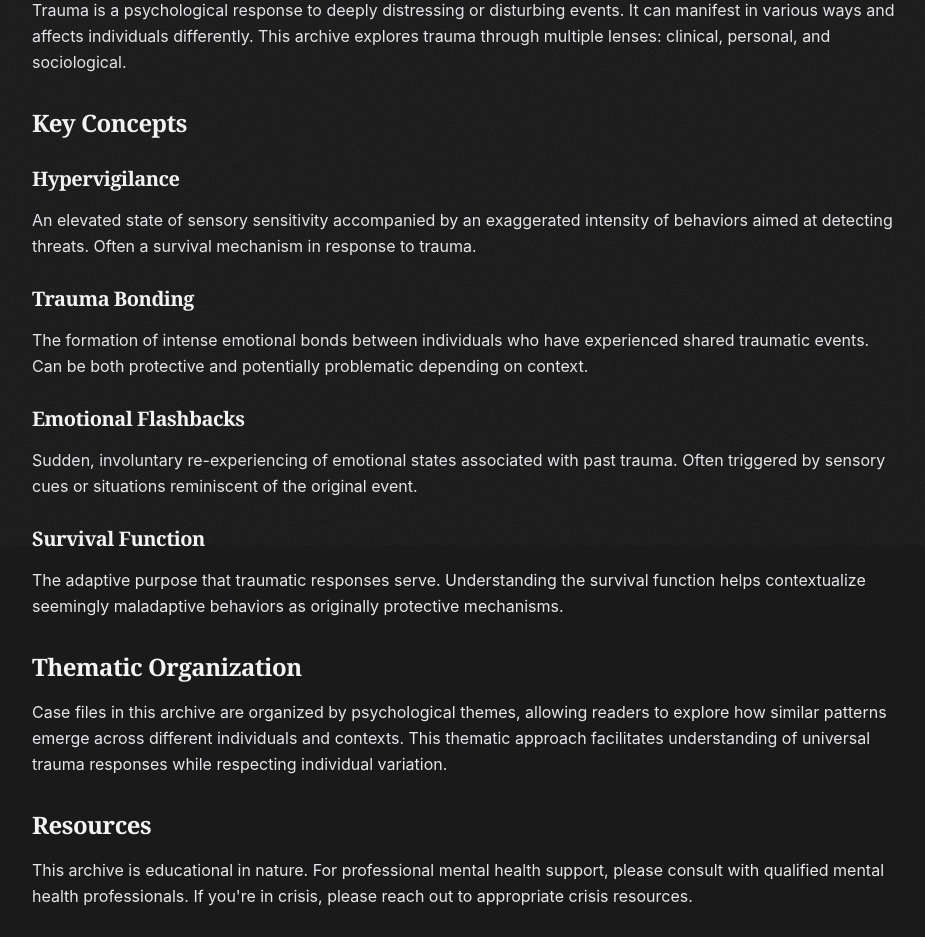
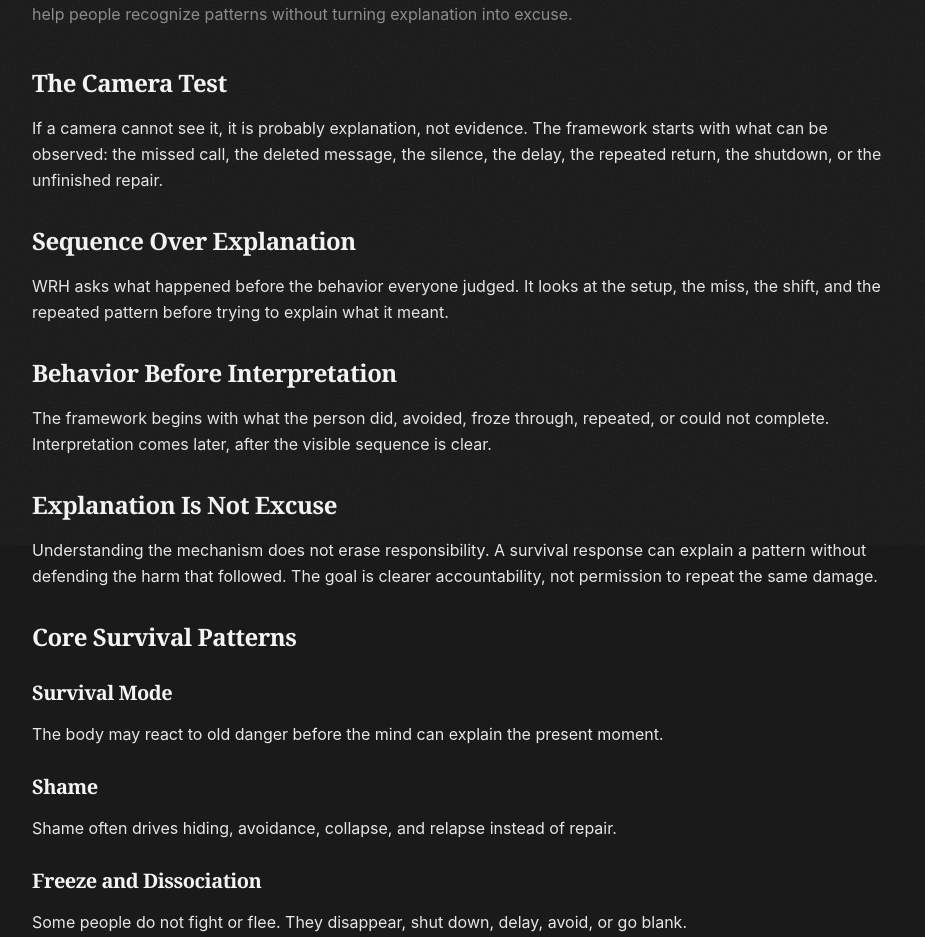
Before and after one commit to Mave9055/trauma-archive, a Next.js app: page /psychology in a window 1280 px wide. Shown: the part 255-1192 px from the top of the page, without its empty margins (176-1101 px from the left). Built offline with nearby package versions, Linux system fonts and the light colour scheme.

Commit message:
Rebrand WRH framework page

```diff
--- a/app/psychology/page.tsx
+++ b/app/psychology/page.tsx
@@ -1,77 +1,78 @@
 export const metadata = {
-  title: 'Psychology | Trauma Archive',
-  description: 'Psychological frameworks and concepts used in the archive.',
+  title: 'WRH Framework | From the Storm to the Fire',
+  description: 'The What Really Happened framework explains survival behavior through sequence, observation, and plain language.',
 };
 
 export default function PsychologyPage() {
   return (
     <div className="max-w-4xl mx-auto px-4 py-12">
       <h1 className="text-4xl font-serif font-bold text-ember mb-4 documentary-header">
-        Psychological Framework
+        What Really Happened Framework
       </h1>
+
+      <p className="text-ash mb-10 max-w-3xl leading-relaxed">
+        The What Really Happened framework is a plain-language method for looking at survival behavior through sequence, observation, and mechanism instead of instant moral judgment. It was built to help people recognize patterns without turning explanation into excuse.
+      </p>
 
       <div className="prose-content space-y-8">
         <section>
-          <h2>Understanding Trauma</h2>
+          <h2>The Camera Test</h2>
           <p>
-            Trauma is a psychological response to deeply distressing or disturbing events. It can manifest in various ways
-            and affects individuals differently. This archive explores trauma through multiple lenses: clinical, personal,
-            and sociological.
+            If a camera cannot see it, it is probably explanation, not evidence. The framework starts with what can be observed: the missed call, the deleted message, the silence, the delay, the repeated return, the shutdown, or the unfinished repair.
           </p>
         </section>
 
         <section>
-          <h2>Key Concepts</h2>
+          <h2>Sequence Over Explanation</h2>
+          <p>
+            WRH asks what happened before the behavior everyone judged. It looks at the setup, the miss, the shift, and the repeated pattern before trying to explain what it meant.
+          </p>
+        </section>
 
+        <section>
+          <h2>Behavior Before Interpretation</h2>
+          <p>
+            The framework begins with what the person did, avoided, froze through, repeated, or could not complete. Interpretation comes later, after the visible sequence is clear.
+          </p>
+        </section>
+
+        <section>
+          <h2>Explanation Is Not Excuse</h2>
+          <p>
+            Understanding the mechanism does not erase responsibility. A survival response can explain a pattern without defending the harm that followed. The goal is clearer accountability, not permission to repeat the same damage.
+          </p>
+        </section>
+
+        <section>
+          <h2>Core Survival Patterns</h2>
           <div className="space-y-4">
             <div>
-              <h3>Hypervigilance</h3>
-              <p>
-                An elevated state of sensory sensitivity accompanied by an exaggerated intensity of behaviors aimed at
-                detecting threats. Often a survival mechanism in response to trauma.
-              </p>
+              <h3>Survival Mode</h3>
+              <p>The body may react to old danger before the mind can explain the present moment.</p>
             </div>
-
+            <div>
+              <h3>Shame</h3>
+              <p>Shame often drives hiding, avoidance, collapse, and relapse instead of repair.</p>
+            </div>
+            <div>
+              <h3>Freeze and Dissociation</h3>
+              <p>Some people do not fight or flee. They disappear, shut down, delay, avoid, or go blank.</p>
+            </div>
             <div>
               <h3>Trauma Bonding</h3>
-              <p>
-                The formation of intense emotional bonds between individuals who have experienced shared traumatic events.
-                Can be both protective and potentially problematic depending on context.
-              </p>
+              <p>Pain and attachment can become fused when love, fear, relief, and rejection repeat in the same relationship.</p>
             </div>
-
             <div>
               <h3>Emotional Flashbacks</h3>
-              <p>
-                Sudden, involuntary re-experiencing of emotional states associated with past trauma. Often triggered by
-                sensory cues or situations reminiscent of the original event.
-              </p>
-            </div>
-
-            <div>
-              <h3>Survival Function</h3>
-              <p>
-                The adaptive purpose that traumatic responses serve. Understanding the survival function helps contextualize
-                seemingly maladaptive behaviors as originally protective mechanisms.
-              </p>
+              <p>The body can return to an old state before the person has words for why.</p>
             </div>
           </div>
         </section>
 
         <section>
-          <h2>Thematic Organization</h2>
+          <h2>Non-Clinical Use</h2>
           <p>
-            Case files in this archive are organized by psychological themes, allowing readers to explore how similar
-            patterns emerge across different individuals and contexts. This thematic approach facilitates understanding
-            of universal trauma responses while respecting individual variation.
-          </p>
-        </section>
-
-        <section>
-          <h2>Resources</h2>
-          <p>
-            This archive is educational in nature. For professional mental health support, please consult with qualified
-            mental health professionals. If you're in crisis, please reach out to appropriate crisis resources.
+            WRH is psychoeducational and lived-experience based. It is not therapy, diagnosis, medical advice, or clinical treatment. It is designed to make survival patterns easier to discuss in plain language.
           </p>
         </section>
       </div>
```
